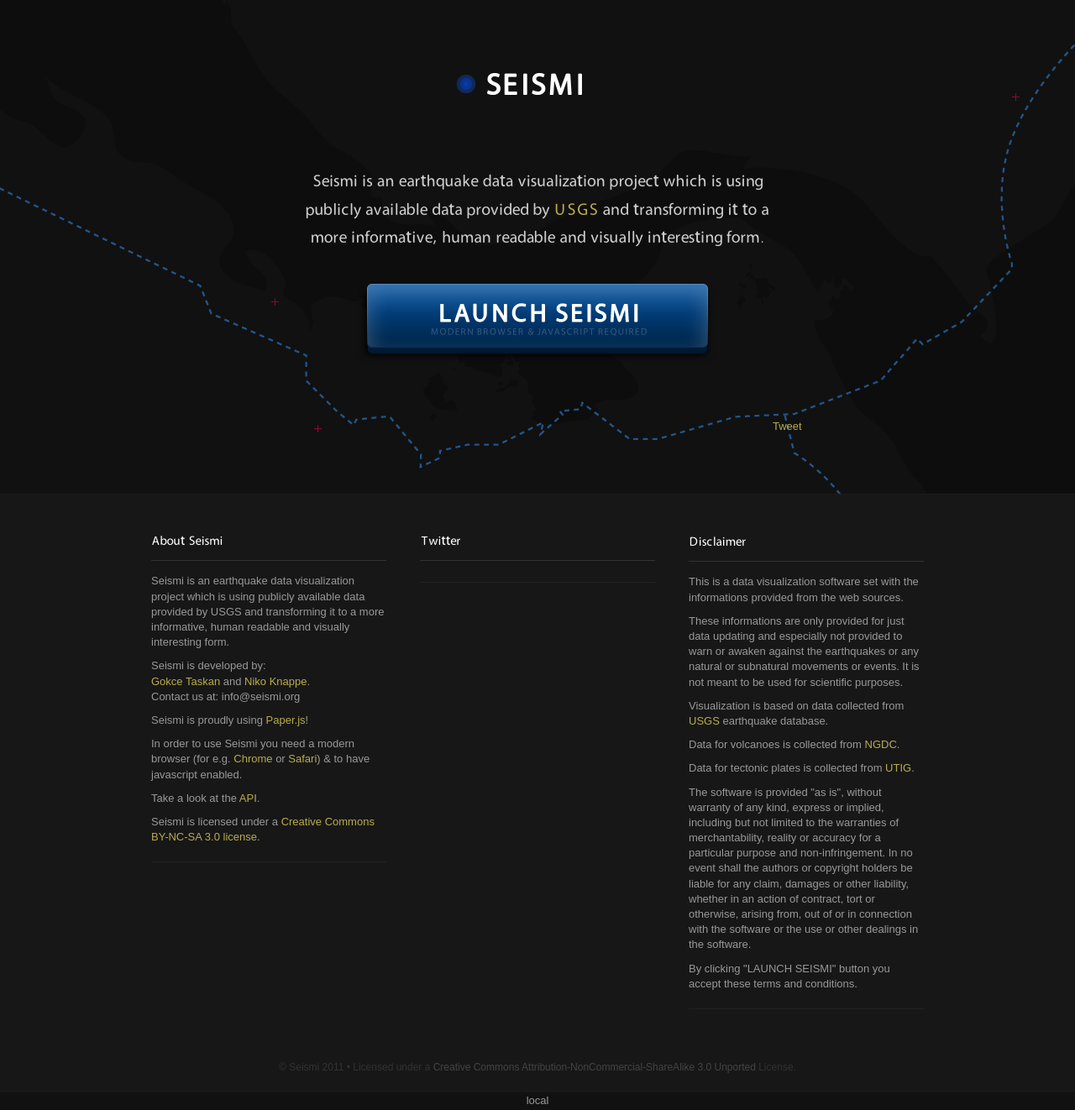
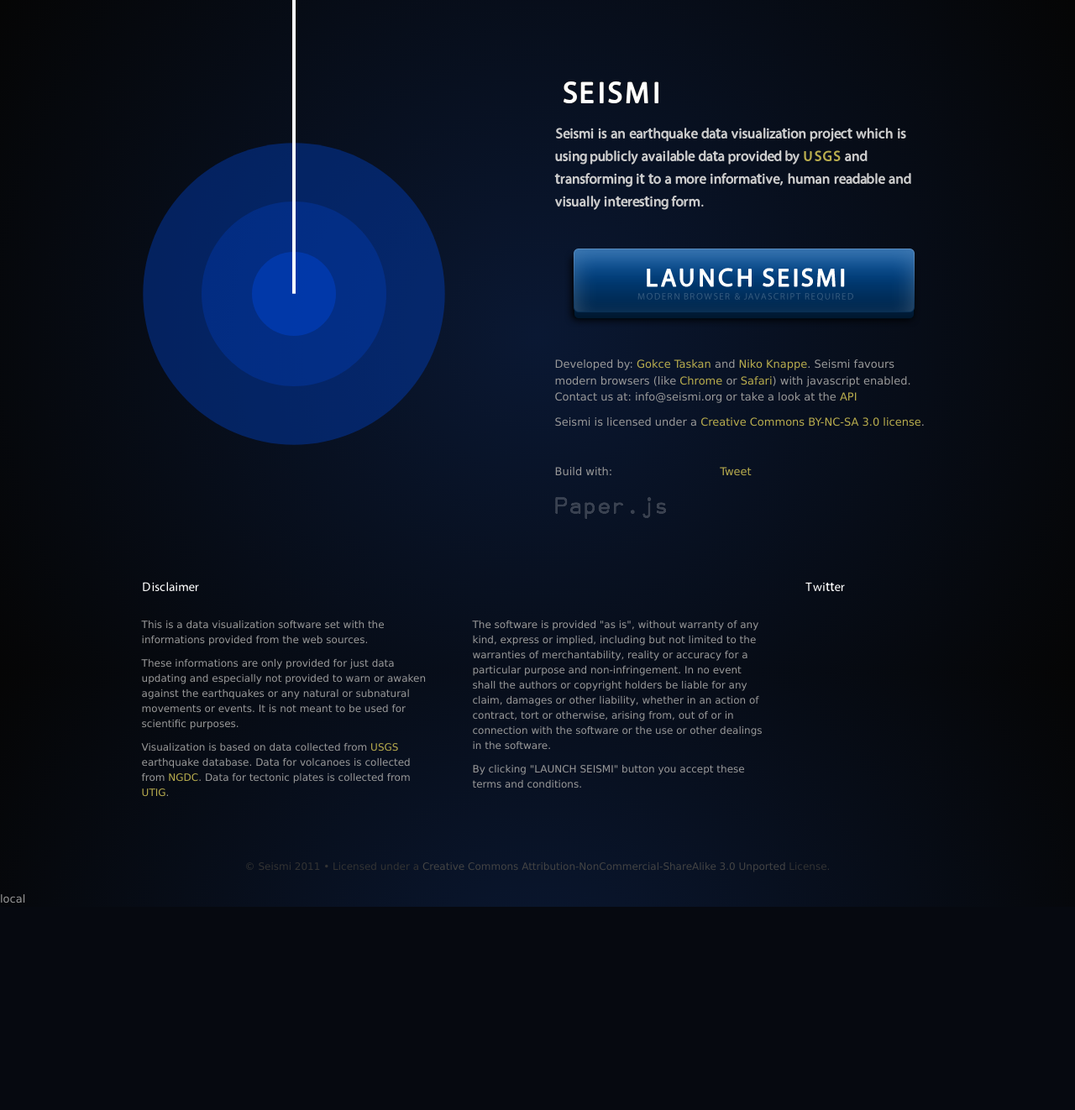
Before and after one commit to gokce/ssm, a PHP site: page / in a window 1280 px wide. Shown: the whole page at 84% size. After the commit the page ends 1080 px from the top, so only its background shows below. Run offline with PHP 8.4, Linux system fonts and the light colour scheme; some libraries are stand-ins or nearby versions.

Commit message:
New Index.php

```diff
--- a/css/style.css
+++ b/css/style.css
@@ -27,6 +27,24 @@ src: url('../extravaganzza/extravaganzza-webfont.eot?#iefix') format('embedded-o
      url('../extravaganzza/extravaganzza-webfont.svg#extravaganzzaBold') format('svg');
 font-weight: normal; font-style: normal;
 }
+
+/* INDEX 1140css framework */
+.container {padding-left:20px; padding-right:20px;}
+.row {width:100%; max-width:1140px; min-width:755px; margin:0 auto; overflow:hidden;}
+.onecol, .twocol, .threecol, .fourcol, .fivecol, .sixcol, .sevencol, .eightcol, .ninecol, .tencol, .elevencol { margin-right:3.8%; float:left; min-height:1px;}
+.row .onecol {width:4.85%;}
+.row .twocol {width:13.45%;}
+.row .threecol {width:22.05%;}
+.row .fourcol {width:30.75%;}
+.row .fivecol {width:39.45%;}
+.row .sixcol {width:48%;}
+.row .sevencol {width:56.75%;}
+.row .eightcol {width:65.4%;}
+.row .ninecol {width:74.05%;}
+.row .tencol {width:82.7%;}
+.row .elevencol {width:91.35%;}
+.row .twelvecol {width:100%; float:left;}
+.last {margin-right: 0px;}
 
 /* === MAP CONTAINER === */
 #mapcontainer {width:100%;height:100%;cursor:move;margin:0 auto;overflow:hidden;position:relative;z-index:100000;display:none;}
@@ -176,34 +194,23 @@ table.api_quide td:first-child {width:250px;}
 table.api_quide td {opacity:0.6; }
 
 /* ===== INDEX PAGE ==== */
-body.lng{font:normal 13px/1.6 Arial,Helvetica,sans-serif; color:#999; text-align:center;
-background:#111 url('../images/map_bg.png') no-repeat top center; overflow:visible; width:auto; height:auto;}
+body.lng{font:normal 13px/1.5 "Lucida Grande", Arial,Helvetica,sans-serif; color:#999; overflow:visible; width:auto; height:auto;}
+body.lng #seismilogo {margin-top:80px;}
+body.lng p{margin:10px 0;}
+body.lng h1{font:bold 18px/1.5 extravaganzza, Arial,Helvetica,sans-serif; color:#ccc; margin:0;}
+body.lng h2{font:normal 16px/1.5 extravaganzza, Arial,Helvetica,sans-serif; color:#fff;}
+#launch img{margin:25px 0 10px 0;}
+body.lng .disclaimer {margin-top:40px; font-size:12px;}
+body.lng .date{color:#444;font-size:11px;font-style:italic;padding-top:100px;}
 
-#seismilogo {position:absolute;top:70px;left:50%;margin-left:-70px;}
-#seismilogoicon {position:absolute;top:89px;left:50%;margin-left:-96px;}
-#documentation #logo{margin-left:-9px;}
+.buildwith {margin-top:20px;}
+.paperjslogo {margin-top:10px;}
+.share-buttons {overflow:hidden;margin-top:10px;}
+.share-buttons:after {clear:both;}
 
-body.lng p{font:normal 13px/1.4 Arial,Helvetica,sans-serif; margin:10px 0;}
-body.lng h1{font:normal 21px/1.6 extravaganzza, Arial,Helvetica,sans-serif; color:#ccc; margin:0;}
-body.lng h2{font:normal 16px/1.6 extravaganzza, Arial,Helvetica,sans-serif; color:#fff; border-bottom:1px solid #333; margin-bottom:15px; padding-bottom:10px;}
+.footer{text-align:center; padding:60px 0 20px 0; color:#333; font-size:12px;}
+.footer a{color:#444;}
+.footer a:hover{color:#666;}
+
 #documentation h1{font:normal 24px/1.6 extravaganzzaBold, Arial,Helvetica,sans-serif; color:#205080;}
-#introduction h1 {margin:200px 60px 20px 60px;}
-#launch img{padding-bottom:10px;}
-
-#share-container {margin:0 auto; width:920px;text-align:right;height:70px;margin-bottom:20px}
-#share-buttons {float:right;width:180px;height:70px;overflow:hidden;}
-#share-buttons:after {clear:both;}
-
-#introduction{margin:30px auto 40px auto; width:715px;}
-#container{background:#171717;border-top:1px solid #1c1c1c;padding:30px 0 40px 0;margin-top:0;}
-#info, #documentation{width:920px;margin:0 auto;text-align:left;}
-	#i1, #i2, #i3{float:left;width:280px;border-bottom:1px solid #222;padding-bottom:10px;}
-	#i2{margin-left:40px;}
-	#i2 p {color:#fe6;}
-	#i3{float:none;margin-left:640px;padding-top:1px}
-#copy{padding:20px; background:#171717; color:#333; font-size:12px;}
-#copy a{color:#444;}
-#copy a:hover{color:#666;}
 #documentation {padding:30px; background:rgba(0,0,0,0.7); margin:10px auto 50px auto; }
-
-.date{color:#444;font-size:11px;font-style:italic;padding-top:100px;}
--- a/index.php
+++ b/index.php
@@ -1,12 +1,12 @@
 <!DOCTYPE html>
 <html lang="en">
 <head>
-  <meta charset="utf-8">
-  <meta http-equiv="X-UA-Compatible" content="IE=edge,chrome=1">
+  <meta charset="utf-8"/>
+  <meta http-equiv="X-UA-Compatible" content="IE=edge,chrome=1"/>
 	<title>SEISMI - Earthquake visualization</title>
-	<meta name="description" content="Seismi is an earthquake data visualization project which is using publicly available data provided by USGS and transforming it to a more informative, human readable and visually interesting form.">
-  <meta name="keywords" content="earthquake, earthquakes, visualization, data visualization, infographics, paperjs, paper.js, paperscript, open data, open source">
-  <meta name="author" content="Gokce Taskan, Niko Knappe">
+	<meta name="description" content="Seismi is an earthquake data visualization project which is using publicly available data provided by USGS and transforming it to a more informative, human readable and visually interesting form."/>
+  <meta name="keywords" content="earthquake, earthquakes, visualization, data visualization, infographics, paperjs, paper.js, paperscript, open data, open source"/>
+  <meta name="author" content="Gokce Taskan, Niko Knappe"/>
   <!-- Open graph -->
 	<meta property="og:title" content="SEISMI - Earthquake visualization"/>
 	<meta property="og:type" content="website"/>
@@ -15,15 +15,15 @@
 	<meta property="fb:admins" content="574510857,619437333"/>
 	<meta property="og:site_name" content="SEISMI"/>
 	<meta property="og:description" content="Seismi is an earthquake data visualization project which is using publicly available data provided by USGS and transforming it to a more informative, human readable and visually interesting form."/>
-	<link rel="image_src" href="http://www.seismi.org/images/seismi-logo-90x90.png" />
+	<link rel="image_src" href="http://www.seismi.org/images/seismi-logo-90x90.png"/>
 	<!-- Google Plus -->
-	<meta itemprop="name" content="SEISMI - Earthquake visualization">
-  <meta itemprop="description" content="Seismi is an earthquake data visualization project which is using publicly available data provided by USGS and transforming it to a more informative, human readable and visually interesting form.">
-  <meta itemprop="image" content="http://www.seismi.org/images/seismi-logo-90x90.png">
+	<meta itemprop="name" content="SEISMI - Earthquake visualization"/>
+  <meta itemprop="description" content="Seismi is an earthquake data visualization project which is using publicly available data provided by USGS and transforming it to a more informative, human readable and visually interesting form."/>
+  <meta itemprop="image" content="http://www.seismi.org/images/seismi-logo-90x90.png"/>
 	<!-- CSS concatenated and minified via ant build script-->
-  <link rel="stylesheet" href="css/style.css">
+  <link rel="stylesheet" href="css/style.css"/>
   <!-- end CSS-->
-	<link rel="shortcut icon" href="images/favicon.png">
+	<link rel="shortcut icon" href="images/favicon.png"/>
 	<script src="//ajax.googleapis.com/ajax/libs/jquery/1.6.2/jquery.min.js"></script>
   <script>window.jQuery || document.write('<script src="js/libs/jquery-1.6.2.min.js"><\/script>')</script>
   <script type="text/javascript">
@@ -33,17 +33,53 @@
       var s = document.getElementsByTagName('script')[0]; s.parentNode.insertBefore(po, s);
     })();
   </script>
+<script type="text/javascript" src="js/plugins.js"></script>
+<script type="text/paperscript" canvas="viewcanvas">
+var speed1 = 5; var speed2 = 20; var speed3 = 30;
+var size1 = 0.1; var size2 = 0.1; var size3 = 0.1; var size0 = 1;
+var circle1 = new Path.Circle(new Point(350, 350), size1);
+var circle2 = new Path.Circle(new Point(350, 350), size2);
+var circle3 = new Path.Circle(new Point(350, 350), size3);
+var depthline = new Path.Line(new Point(350,0),new Point(350,size0));
+depthline.strokeColor = 'white'; depthline.strokeWidth = 4;
+circle1.fillColor = '#0044cc'; circle2.fillColor = '#0044cc'; circle3.fillColor = '#0044cc';
+circle1.opacity = 0.5; circle2.opacity = 0.3; circle3.opacity = 0.4;
+var dsize1 = 50; var dsize2 = 110; var dsize3 = 180; var dsize0 = 350;
+
+function onFrame(event) {
+	var diff_size0 = dsize0-size0; var dest_size0 = size0+(diff_size0/speed1);
+	var diff_size1 = dsize1-size1; var dest_size1 = size1+(diff_size1/speed1);
+	var diff_size2 = dsize2-size2; var dest_size2 = size2+(diff_size2/speed2);
+	var diff_size3 = dsize3-size3; var dest_size3 = size3+(diff_size3/speed3);
+	if (Math.abs(diff_size0) >= 0.3) {
+		depthline.scale(dest_size0/size0, new Point(350, 0)); size0 = dest_size0;
+	}
+	if (Math.abs(diff_size0) <= 0.3 && Math.abs(diff_size3) >= 0.3) {
+		circle1.scale(dest_size1/size1); size1 = dest_size1;
+		circle2.scale(dest_size2/size2); size2 = dest_size2;
+		circle3.scale(dest_size3/size3); size3 = dest_size3;
+	}
+}
+</script>
 </head>
 <body class="lng">
-
-	<img id="seismilogoicon" src="images/icon-main.gif" alt="" />
+<canvas id="viewcanvas" resize keepalive="true"></canvas>
+<div class="container">
+	<div class="row">
+		<div class="sixcol"></div>
+		<div class="fivecol last">
 			<img id="seismilogo" src="images/seismi-logo.png" alt="Seismi" />
-	<div id="introduction">
 			<h1>Seismi is an earthquake data visualization project which is using publicly available data provided by <a href="http://www.usgs.gov/" title="USGS - U.S. Geological Survey">USGS</a> and transforming it to a more informative, human readable and visually interesting form.</h1>
 			<a href="seismi.php" onclick="loading(1);" title="Launch Seismi" id="launch"><img src="images/button_launch.png" alt="Launch Seismi" /></a>
+			<p>Developed by: <a href="http://www.gokcetaskan.com">Gokce Taskan</a> and <a href="http://www.nikoknappe.com">Niko Knappe</a>. Seismi favours modern browsers (like <a href="http://www.google.com/chrome/" title="Google Chrome">Chrome</a> or <a href="http://www.apple.com/safari/" title="Safari browser">Safari</a>) with javascript enabled.<br />
+			Contact us at: info@seismi.org or take a look at the <a href="http://seismi.org/api/">API</a></p>
+			<p>Seismi is licensed under a <a href="http://creativecommons.org/licenses/by-nc-sa/3.0/" title="Creative Commons Attribution-NonCommercial-ShareAlike 3.0 Unported">Creative Commons BY-NC-SA 3.0 license</a>.</p>
 		</div>
-	<div id="share-container">
-  	<div id="share-buttons">
+	</div>
+	<div class="row buildwith">
+		<div class="sixcol"></div>
+		<div class="twocol"><p>Build with:</p><p><a href="http://www.paperjs.org"><img src="images/logo-paperjs.png" class="paperjslogo" alt="Paper.js" /></a></p></div>
+		<div class="threecol last share-buttons">
   		<div style="float:left; margin-right:12px;">
   			<a href="https://twitter.com/share" class="twitter-share-button" data-count="vertical" data-via="Seismi">Tweet</a><script type="text/javascript" src="//platform.twitter.com/widgets.js"></script>
 			</div>
@@ -63,31 +99,33 @@
 			</div>
 		</div>
 	</div>
-<div id="container">
-	<div id="info">
-		<div id="i1">
-			<h2>About Seismi</h2>
-			<p>Seismi is an earthquake data visualization project which is using publicly available data provided by USGS and transforming it to a more informative, human readable and visually interesting form.</p>
-			<p>Seismi is developed by:<br /> <a href="http://www.gokcetaskan.com">Gokce Taskan</a> and <a href="http://www.nikoknappe.com">Niko Knappe</a>.<br />Contact us at: info@seismi.org</p>
-			<p>Seismi is proudly using <a href="http://www.paperjs.org/">Paper.js</a>!</p>
-			<p>In order to use Seismi you need a modern browser (for e.g. <a href="http://www.google.com/chrome/" title="Google Chrome">Chrome</a> or <a href="http://www.apple.com/safari/" title="Safari browser">Safari</a>) &amp; to have javascript enabled.</p>
-			<p>Take a look at the <a href="http://seismi.org/api/">API</a>.</p>
-			<p>Seismi is licensed under a <a href="http://creativecommons.org/licenses/by-nc-sa/3.0/" title="Creative Commons Attribution-NonCommercial-ShareAlike 3.0 Unported">Creative Commons BY-NC-SA 3.0 license</a>.</p>
 </div>
-		<div id="i2"><h2>Twitter</h2><?php @include 'news/seismi_twitter.php'; ?></div>
-		<div id="i3">
-			<h2>Disclaimer</h2>
+
+<div class="container disclaimer">
+	<div class="row">
+		<div class="onecol"></div>
+		<div class="eightcol"><h2>Disclaimer</h2></div>
+		<div class="threecol last"><h2>Twitter</h2></div>
+	</div>
+	<div class="row">
+		<div class="onecol"></div>
+		<div class="fourcol">
 			<p>This is a data visualization software set with the informations provided from the web sources.</p>
 			<p>These informations are only provided for just data updating and especially not provided to warn or awaken against the earthquakes or any natural or subnatural movements or events. It is not meant to be used for scientific purposes.</p>
-			<p>Visualization is based on data collected from <a href="http://www.usgs.gov/" title="USGS - U.S. Geological Survey">USGS</a> earthquake database.</p>
-			<p>Data for volcanoes is collected from <a href="http://www.ngdc.noaa.gov" title="National Geophysical Data Center (NGDC)">NGDC</a>.</p>
-			<p>Data for tectonic plates is collected from <a href="http://www.ig.utexas.edu/research/projects/plates/" title="University of Texas - Institute for Geophysics">UTIG</a>.</p>
+			<p>Visualization is based on data collected from <a href="http://www.usgs.gov/" title="USGS - U.S. Geological Survey">USGS</a> earthquake database. Data for volcanoes is collected from <a href="http://www.ngdc.noaa.gov" title="National Geophysical Data Center (NGDC)">NGDC</a>. Data for tectonic plates is collected from <a href="http://www.ig.utexas.edu/research/projects/plates/" title="University of Texas - Institute for Geophysics">UTIG</a>.</p>
+		</div>
+		<div class="fourcol">
 			<p>The software is provided "as is", without warranty of any kind, express or implied, including but not limited to the warranties of merchantability, reality or accuracy for a particular purpose and non-infringement. In no event shall the authors or copyright holders be liable for any claim, damages or other liability, whether in an action of contract, tort or otherwise, arising from, out of or in connection with the software or the use or other dealings in the software.</p>
 			<p>By clicking "LAUNCH SEISMI" button you accept these terms and conditions.</p>
 		</div>
+		<div class="threecol last">
+			<?php @include 'news/seismi_twitter.php'; ?>
 		</div>
 	</div>
-<div id="copy">&copy; Seismi <?php print(Date("Y")); ?> &bull; Licensed under a <a href="http://creativecommons.org/licenses/by-nc-sa/3.0/" title="Creative Commons Attribution-NonCommercial-ShareAlike 3.0 Unported">Creative Commons Attribution-NonCommercial-ShareAlike 3.0 Unported</a> License.</div>
+	<div class="row footer">
+		<div class="twelvecol">&copy; Seismi <?php print(Date("Y")); ?> &bull; Licensed under a <a href="http://creativecommons.org/licenses/by-nc-sa/3.0/" title="Creative Commons Attribution-NonCommercial-ShareAlike 3.0 Unported">Creative Commons Attribution-NonCommercial-ShareAlike 3.0 Unported</a> License.</div>
+	</div>
+</div>
 <?php
 $ip = $_SERVER["SERVER_ADDR"];
 if ($ip == '::1' || $ip == '127.0.0.1') {
```
Also changed, not shown: index-old.php (added, +114 -0 lines), seismi.php (+10 -10 lines), images/logo-paperjs.png (added). Lines whose indentation alone changed are shown as unchanged.
